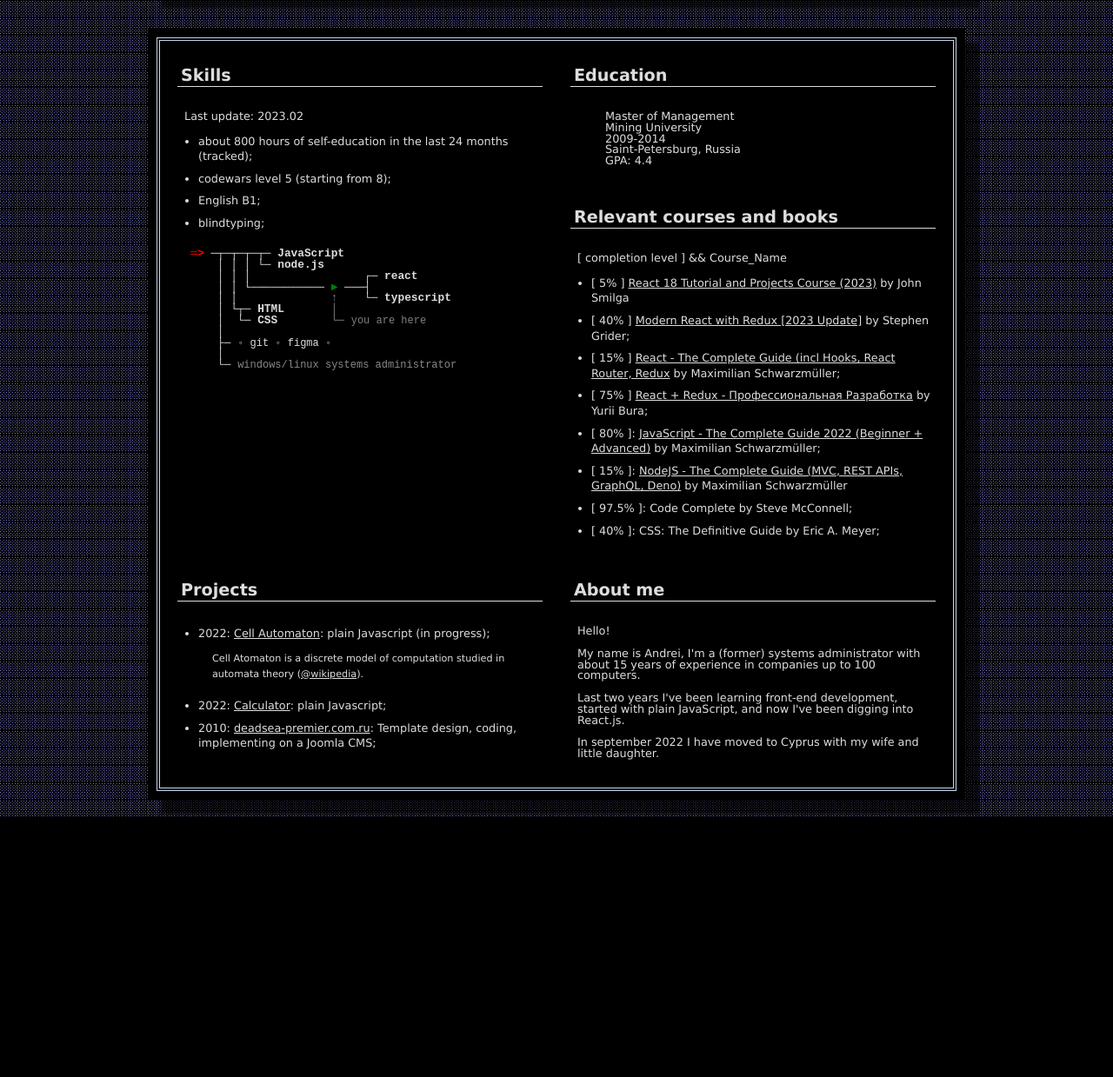
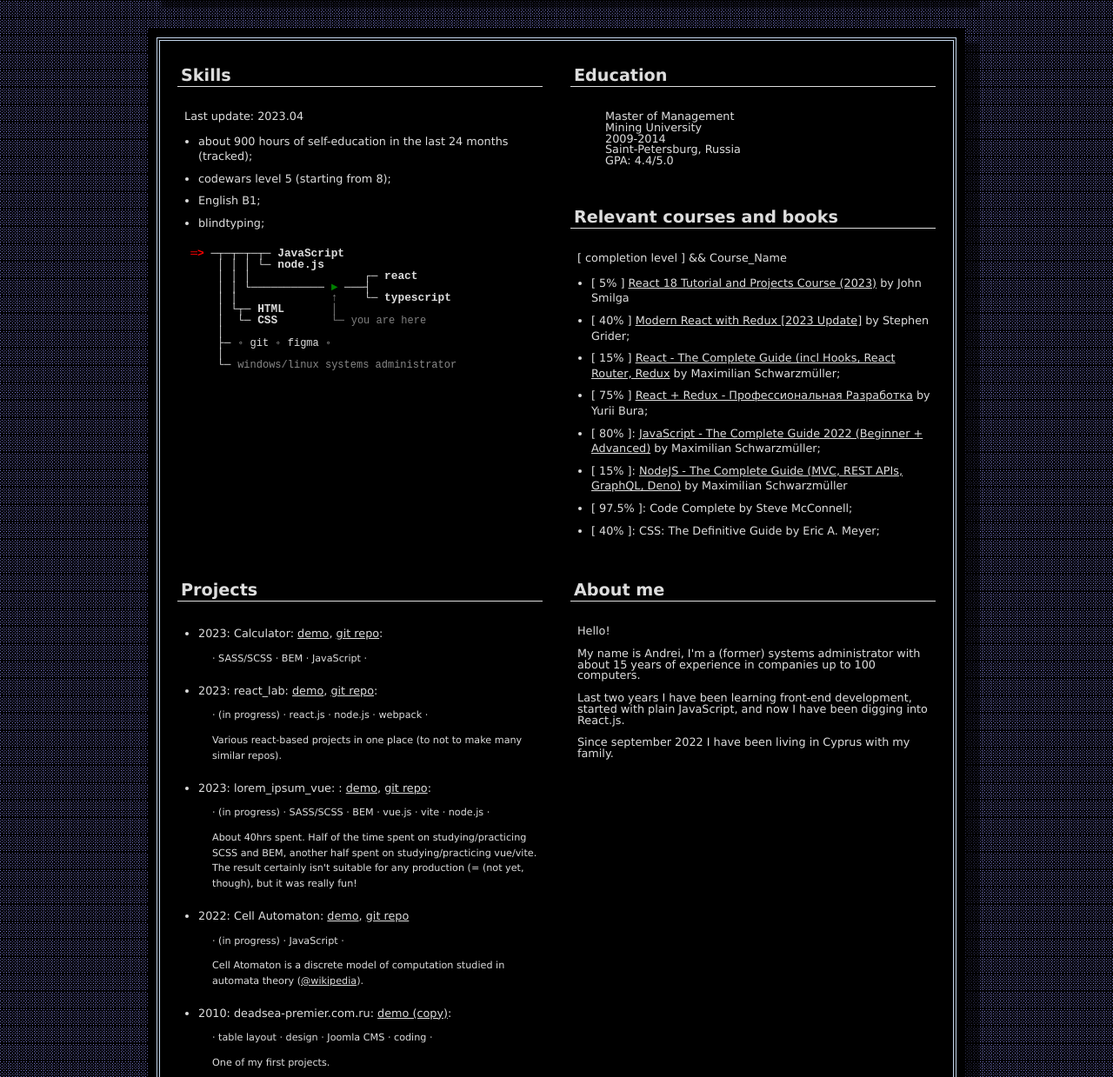
Before and after one commit to anikod/cv, a plain HTML site: page index.html in a window 1280 px wide. Shown: the part 320-1559 px from the top of the page at 87% size. Before the commit the page ends 1260 px from the top, so only its background shows below. Drawn offline with Linux system fonts and the light colour scheme.

Commit message:
docs: cv update 2023.04

```diff
--- a/index.html
+++ b/index.html
@@ -60,7 +60,7 @@
 
                             <div class="dosbox__header-right">
                                 <div class="item-padding-left">
-                                    <h1 id="myname">Andrei Nikiforov</h1>
+                                    <h1 id="myname">Andrei Nikiforou</h1>
                                     <h4 id="mytitle">
                                         cool front-end developer trainee
                                     </h4>
@@ -75,7 +75,15 @@
                                                 ></i> -->
                                             </td>
                                             <td><b>cell. phone:</b></td>
-                                            <td>+357-979-347-14</td>
+                                            <td>(+357) 97-934-714</td>
+                                        </tr>
+
+                                        <tr>
+                                            <td>
+                                                <img src="images/telegram-single-path-24px.svg" alt="" width="16" />
+                                            </td>
+                                            <td><b>telegram:</b></td>
+                                            <td><a href="https://t.me/anikiforou" alt="telegram">anikiforou</a></td>
                                         </tr>
 
                                         <tr>
@@ -87,7 +95,7 @@
                                                 ></i> -->
                                             </td>
                                             <td><b>e-mail:</b></td>
-                                            <td><a href="mailto:nevelikobo@gmail.com">nevelikobo@gmail.com</a></td>
+                                            <td><a href="mailto:nevelikobo@gmail.com">xanikod@gmail.com</a></td>
                                         </tr>
 
                                         <tr>
@@ -141,10 +149,10 @@
                                 <div class="item">
                                     <h4 class="skills">Skills</h4>
 
-                                    <p>Last update: 2023.02</p>
+                                    <p>Last update: 2023.04</p>
 
                                     <ul class="courses">
-                                        <li>about 800 hours of self-education in the last 24 months (tracked);</li>
+                                        <li>about 900 hours of self-education in the last 24 months (tracked);</li>
                                         <li>codewars level 5 (starting from 8);</li>
                                         <li>English B1;</li>
                                         <li>blindtyping;</li>
@@ -179,7 +187,7 @@
                                         <li>Mining University</li>
                                         <li>2009-2014</li>
                                         <li>Saint-Petersburg, Russia</li>
-                                        <li>GPA: 4.4</li>
+                                        <li>GPA: 4.4/5.0</li>
                                     </ul>
 
 
@@ -233,20 +241,46 @@
                                     <h4>Projects</h4>
 
                                     <ul class="courses">
-                                        <li>2022: <a href="https://anikod.github.io/cell_automata/">Cell Automaton</a>:
-                                            plain Javascript (in progress);
+
+                                        <li>2023: Calculator:
+                                            <a href="https://anikod.github.io/calculator" target="_new">demo</a>,
+                                            <a href="https://github.com/anikod/calculator" target="_new">git repo</a>:
+                                            <p>· SASS/SCSS · BEM · JavaScript ·</p>
+                                        </li>
+
+                                        <li>2023: react_lab:
+                                            <a href="https://anikod.github.io/react_lab/" target="_new">demo</a>,
+                                            <a href="https://github.com/anikod/react_lab" target="_new">git repo</a>:
+                                            <p>· (in progress) · react.js · node.js · webpack · </p>
+                                            <p>Various react-based projects in one place (to not to make many similar
+                                                repos).</p>
+                                        </li>
+
+                                        <li>2023: lorem_ipsum_vue: :
+                                            <a href="https://anikod.github.io/lorem_ipsum_vue/" target="_new">demo</a>,
+                                            <a href="https://github.com/anikod/lorem_ipsum_vue" target="_new">git repo</a>:
+                                            <p>· (in progress) · SASS/SCSS · BEM · vue.js · vite · node.js ·</p>
+                                            <p>About 40hrs spent. Half of the time spent on studying/practicing SCSS and BEM, another half spent on
+                                                studying/practicing vue/vite. The result certainly isn't suitable for any production
+                                                (= (not yet, though), but it was really fun!</p>
+                                        </li>
+
+
+                                        <li>2022: Cell Automaton:
+                                            <a href="https://anikod.github.io/cell_automata/" target="_new">demo</a>,
+                                            <a href="https://github.com/anikod/cell_automata/tree/gh-pages" target="_new">git repo</a>
+                                            <p>· (in progress) · JavaScript ·</p>
                                             <p>Cell Atomaton is a discrete model of computation studied in automata
                                                 theory (<a href="https://en.wikipedia.org/wiki/Cellular_automaton"
-                                                    targer="_new">@wikipedia</a>). </p>
+                                                    target="_new">@wikipedia</a>). </p>
                                         </li>
-                                        <li>2022: <a href="https://anikod.github.io/calculator">Calculator</a>: plain
-                                            Javascript;</li>
-                                        <li>2010: <a
-                                                href="https://anikod.github.io/cv/portfolio/dp/index.htm">deadsea-premier.com.ru</a>:
-                                            Template design, coding, implementing on a Joomla CMS;</li>
 
-
-
+                                        <li>2010: deadsea-premier.com.ru: <a
+                                                href="https://anikod.github.io/cv/cv-2021/portfolio/dp/index.htm" target="_new">demo
+                                                (copy)</a>:
+                                            <p>· table layout · design · Joomla CMS · coding ·</p>
+                                            <p>One of my first projects.</p>
+                                        </li>
                                     </ul>
 
                                 </div>
@@ -258,9 +292,9 @@
                                     <p>Hello! </p>
                                     <p>My name is Andrei, I'm a (former) systems administrator with about 15 years of
                                         experience in companies up to 100 computers.</p>
-                                    <p>Last two years I've been learning front-end development, started with plain
-                                        JavaScript, and now I've been digging into React.js.</p>
-                                    <p>In september 2022 I have moved to Cyprus with my wife and little daughter.</p>
+                                    <p>Last two years I have been learning front-end development, started with plain
+                                        JavaScript, and now I have been digging into React.js.</p>
+                                    <p>Since september 2022 I have been living in Cyprus with my family.</p>
 
                                 </div>
                             </div>
```
Also changed, not shown: images/telegram-single-path-24px.svg (added).
